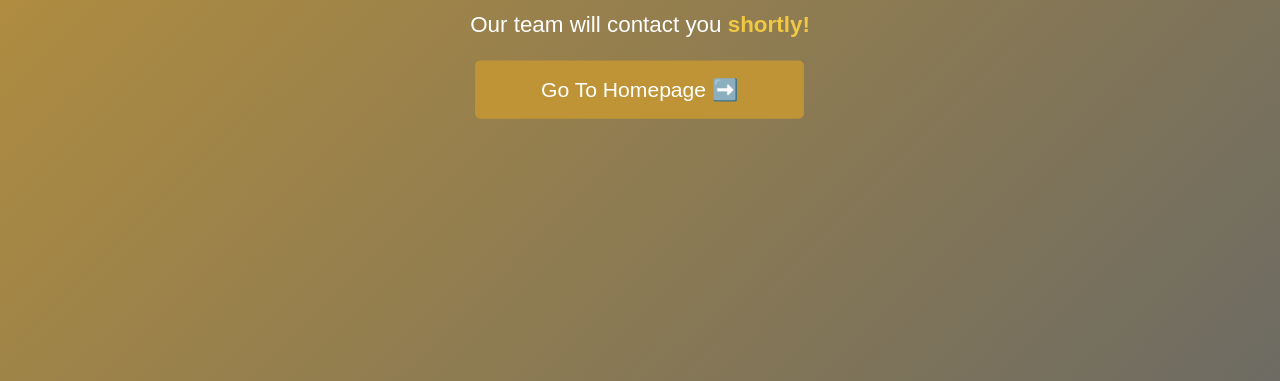
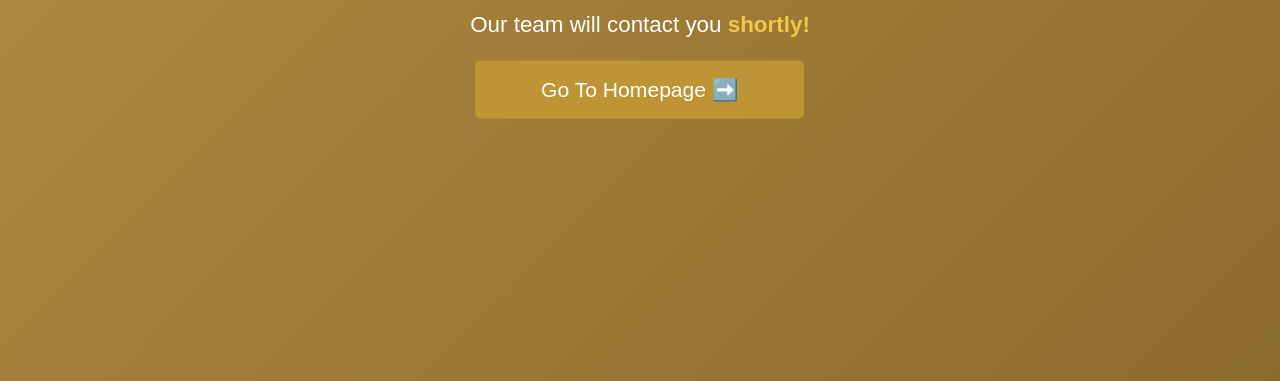
Before and after one commit to Sakshibhatia06/lavishlayerslp2, a plain HTML site: page ex.html in a window 1280 px wide. Shown: the part 419-800 px from the top of the page. Drawn offline with Linux system fonts and the light colour scheme.

Commit message:
Update ex.html

```diff
--- a/ex.html
+++ b/ex.html
@@ -13,7 +13,7 @@
             justify-content: center;
             align-items: center;
             height: 100vh;
-            background: linear-gradient(135deg, #bf9437, #6d6b63);
+             background: linear-gradient(135deg, #B68D40, #8C6B30);
             color: #fff;
             text-align: center;
         }
```
